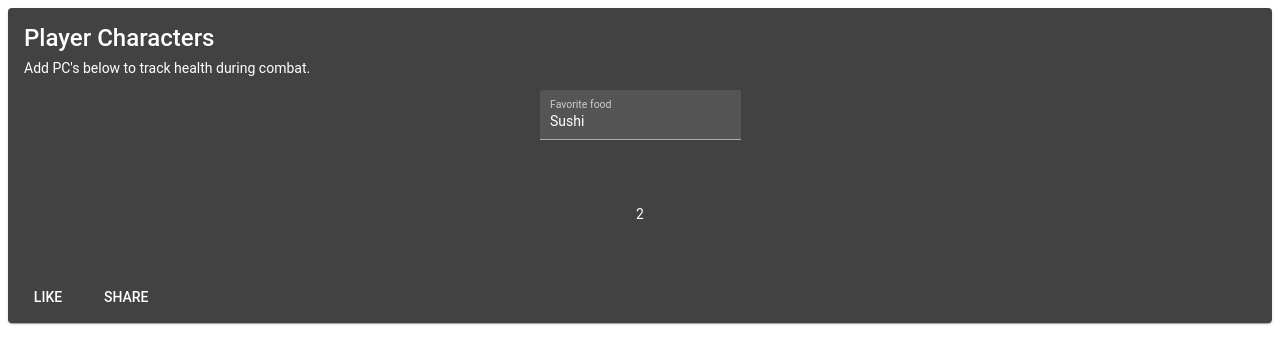
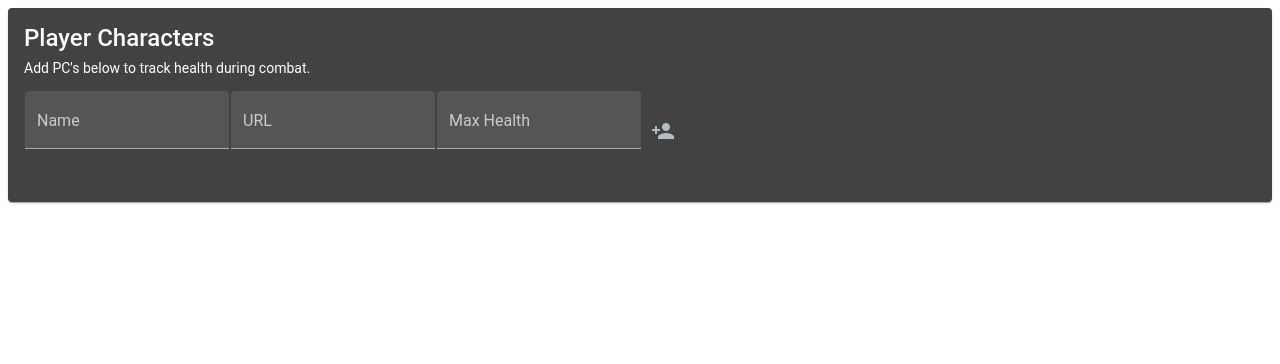
Before and after one commit to Taubs99/dnd-encounter-tracker, an Angular app: page / in a window 1280 px wide. Shown: the top 364 px of the page. Built offline with nearby package versions, Linux system fonts and the light colour scheme.

Commit message:
Adding drag drop

```diff
--- a/src/app/app.module.ts
+++ b/src/app/app.module.ts
@@ -8,6 +8,8 @@ import { MatCardModule } from '@angular/material/card';
 import { MatButtonModule } from '@angular/material/button';
 import { MatGridListModule } from '@angular/material/grid-list';
 import { MatInputModule } from '@angular/material/input';
+import { MatIconModule } from '@angular/material/icon';
+import { DragDropModule } from '@angular/cdk/drag-drop';
 
 import { AppComponent } from './app.component';
 import { HealthCounterComponent } from './health-counter/health-counter.component';
@@ -23,6 +25,8 @@ import { HeroTrackerComponent } from './hero-tracker/hero-tracker.component';
     MatButtonModule,
     MatGridListModule,
     MatInputModule,
+    MatIconModule,
+    DragDropModule,
   ],
   declarations: [AppComponent, HealthCounterComponent, HeroTrackerComponent],
   bootstrap: [AppComponent],
--- a/src/app/hero-tracker/hero-tracker.component.css
+++ b/src/app/hero-tracker/hero-tracker.component.css
@@ -0,0 +1,3 @@
+.forms {
+  justify-content: left;
+}
--- a/src/app/hero-tracker/hero-tracker.component.html
+++ b/src/app/hero-tracker/hero-tracker.component.html
@@ -2,20 +2,44 @@
   <mat-card-title>Player Characters</mat-card-title>
   <mat-card-content>
     <p>Add PC's below to track health during combat.</p>
-    <mat-grid-list cols="1" rowHeight="15:1">
-      <mat-grid-tile>
-        <form>
-          <mat-form-field class="example-full-width" appearance="fill">
-            <mat-label>Favorite food</mat-label>
-            <input matInput placeholder="Ex. Pizza" value="Sushi" />
-          </mat-form-field>
-        </form>
-      </mat-grid-tile>
-      <mat-grid-tile>2</mat-grid-tile>
-    </mat-grid-list>
+    <form>
+      <table cellspacing="0">
+        <tr>
+          <td>
+            <mat-form-field appearance="fill">
+              <mat-label>Name</mat-label>
+              <input matInput placeholder="Ex. Torinn" />
+            </mat-form-field>
+          </td>
+          <td>
+            <mat-form-field appearance="fill">
+              <mat-label>URL</mat-label>
+              <input matInput placeholder="Ex. dndbeyond.com" />
+            </mat-form-field>
+          </td>
+          <td>
+            <mat-form-field appearance="fill">
+              <mat-label>Max Health</mat-label>
+              <input matInput placeholder="Ex. 35" type="number" />
+            </mat-form-field>
+          </td>
+          <td>
+            <button
+              mat-icon-button
+              color="accent"
+              aria-label="Example icon button with a menu icon"
+            >
+              <mat-icon>person_add</mat-icon>
+            </button>
+          </td>
+        </tr>
+      </table>
+    </form>
+
+    <div cdkDropList (cdkDropListDropped)="drop($event)">
+      <div *ngFor="let hero of heroes" cdkDrag>
+        {{ hero }}
+      </div>
+    </div>
   </mat-card-content>
-  <mat-card-actions>
-    <button mat-button>LIKE</button>
-    <button mat-button>SHARE</button>
-  </mat-card-actions>
 </mat-card>
--- a/src/app/hero-tracker/hero-tracker.component.ts
+++ b/src/app/hero-tracker/hero-tracker.component.ts
@@ -1,3 +1,4 @@
+import { CdkDragDrop, moveItemInArray } from '@angular/cdk/drag-drop';
 import { Component, OnInit } from '@angular/core';
 import { Character } from '../character';
 
@@ -12,4 +13,8 @@ export class HeroTrackerComponent implements OnInit {
   constructor() {}
 
   ngOnInit() {}
+
+  drop(event: CdkDragDrop<Character[]>) {
+    moveItemInArray(this.heroes, event.previousIndex, event.currentIndex);
+  }
 }
--- a/src/index.html
+++ b/src/index.html
@@ -1 +1,5 @@
 <my-app>loading</my-app>
+<link
+  href="https://fonts.googleapis.com/icon?family=Material+Icons"
+  rel="stylesheet"
+/>
```
